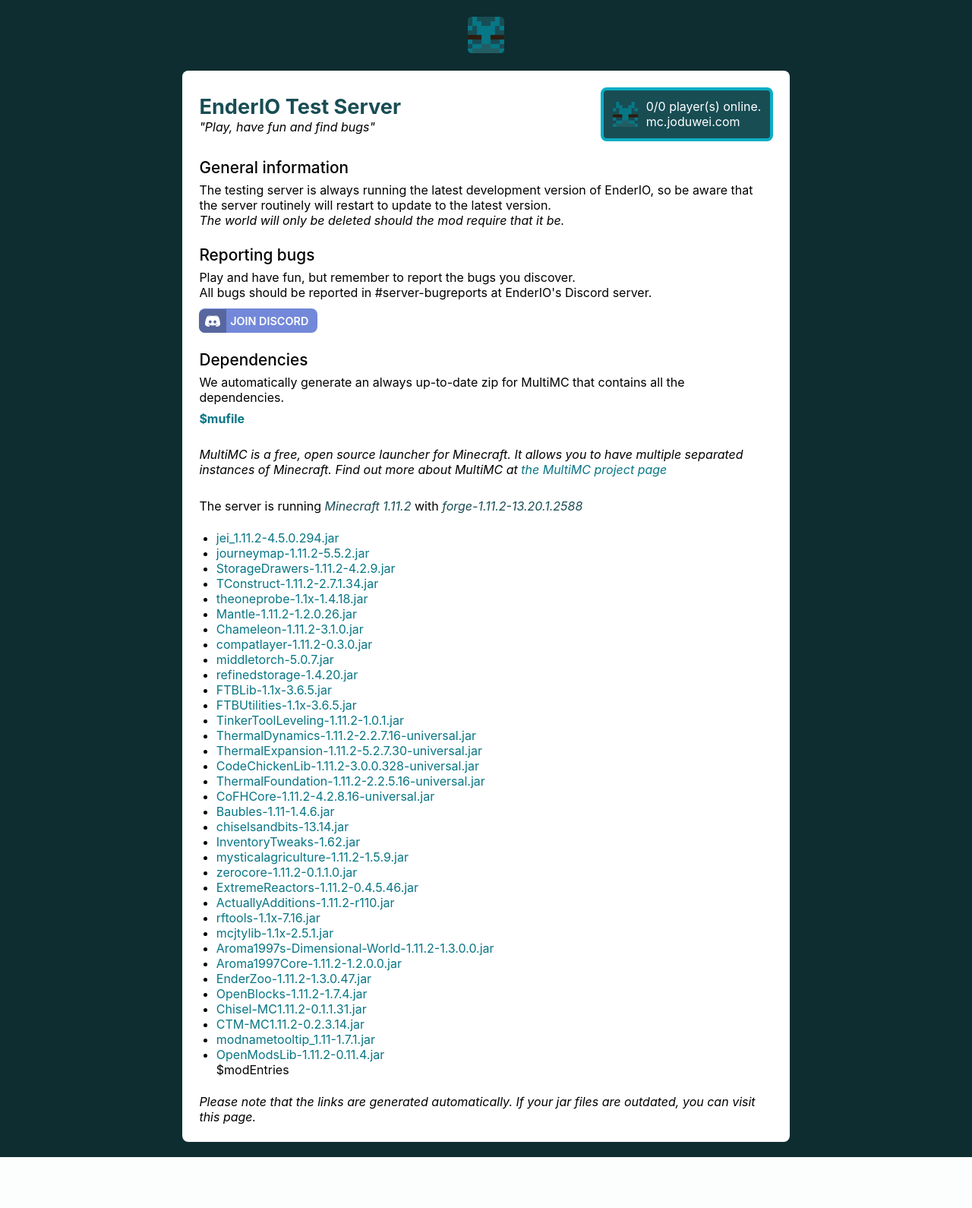
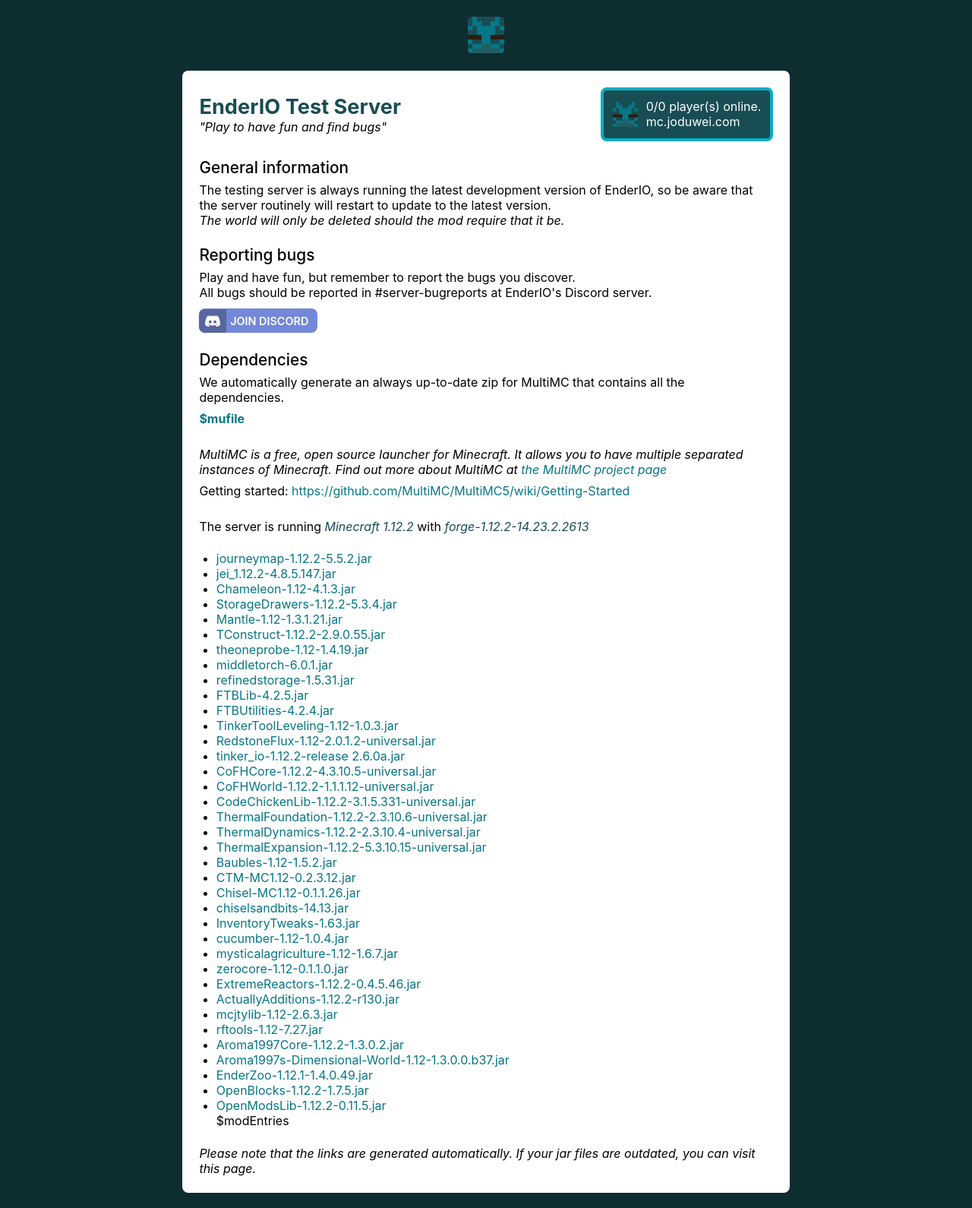
Before and after one commit to Moobien/enderio-testing-server, a PHP site: page / in a window 1280 px wide. Shown: the whole page at 76% size. Before the commit the page ends 1523 px from the top, so only its background shows below. Run offline with PHP 8.4, Linux system fonts and the light colour scheme; data that the repository does not hold is empty; style sheets or scripts are compiled from the project's sources.

Commit message:
new index

```diff
--- a/html/index.php
+++ b/html/index.php
@@ -36,6 +36,12 @@ if($serverSock !== FALSE)
 
 <html>
   <head>
+	  <script src="https://ajax.googleapis.com/ajax/libs/jquery/3.3.1/jquery.min.js"></script>
+	  <script>
+		  $( document ).ready(function() {
+  				// $('#link').text(location.href.replace(/[^/]*$/, '')+$('#mufile').text());
+		  });
+	  </script>
   <title>EnderIO Test Server</title>
     <link rel="stylesheet" href="css/main.css" />
   </head>
@@ -48,7 +54,7 @@ if($serverSock !== FALSE)
         <div id="header">
           <div>
             <h1>EnderIO Test Server</h1>
-            <span id="tagline">"Play, have fun and find bugs"</span>
+            <span id="tagline">"Play to have fun and find bugs"</span>
           </div>
 
           <div id="server-status">
@@ -94,47 +100,49 @@ if($serverSock !== FALSE)
           <p>
             We automatically generate an always up-to-date zip for MultiMC that contains all the dependencies.
           </p>
-          <p><strong><a href="$mufile">$mufile</a></strong></p><br />
-          <p><i>MultiMC is a free, open source launcher for Minecraft. It allows you to have multiple separated instances of Minecraft. Find out more about MultiMC at <a href="https://multimc.org">the MultiMC project page</a></i></p><br />
-          <p>The server is running <span class="highlight">Minecraft 1.11.2</span> with <span class="highlight">forge-1.11.2-13.20.1.2588</span></p>
+          <p><strong><a id="mufile" href="$mufile">$mufile</a></strong></p>
+		  <br />
+          <p><i>MultiMC is a free, open source launcher for Minecraft. It allows you to have multiple separated instances of Minecraft. Find out more about MultiMC at <a href="https://multimc.org/#Download">the MultiMC project page</a></i><br /></p>
+		  <p>Getting started: <a href="https://github.com/MultiMC/MultiMC5/wiki/Getting-Started">https://github.com/MultiMC/MultiMC5/wiki/Getting-Started</a></p><br />
+          <p>The server is running <span class="highlight">Minecraft 1.12.2</span> with <span class="highlight">forge-1.12.2-14.23.2.2613</span></p>
           <ul>
-	<li><a href="https://minecraft.curseforge.com/projects/jei/files/2453428/download">jei_1.11.2-4.5.0.294.jar</a></li>
-	<li><a href="https://minecraft.curseforge.com/projects/journeymap/files/2498301/download">journeymap-1.11.2-5.5.2.jar</a></li>
-	<li><a href="https://minecraft.curseforge.com/projects/storage-drawers/files/2432437/download">StorageDrawers-1.11.2-4.2.9.jar</a></li>
-        <li><a href="https://minecraft.curseforge.com/projects/tinkers-construct/files/2451489/download">TConstruct-1.11.2-2.7.1.34.jar</a></li>
-        <li><a href="https://minecraft.curseforge.com/projects/the-one-probe/files/2469332/download">theoneprobe-1.1x-1.4.18.jar</a></li>
-	<li><a href="https://minecraft.curseforge.com/projects/mantle/files/2413993/download">Mantle-1.11.2-1.2.0.26.jar</a></li>
-        <li><a href="https://minecraft.curseforge.com/projects/chameleon/files/2419176/download">Chameleon-1.11.2-3.1.0.jar</a></li>
-        <li><a href="https://minecraft.curseforge.com/projects/compatlayer/files/2511880/download">compatlayer-1.11.2-0.3.0.jar</a></li>
-        <li><a href="https://minecraft.curseforge.com/projects/the-middle-torch/files/2514321/download">middletorch-5.0.7.jar</a></li>
-	<li><a href="https://minecraft.curseforge.com/projects/refined-storage/files/2450975/download">refinedstorage-1.4.20.jar</a></li>
-	<li><a href="https://minecraft.curseforge.com/projects/ftblib/files/2422883/download">FTBLib-1.1x-3.6.5.jar</a></li>
-	<li><a href="https://minecraft.curseforge.com/projects/ftb-utilities/files/2422884/download">FTBUtilities-1.1x-3.6.5.jar</a></li>
-	<li><a href="https://minecraft.curseforge.com/projects/tinkers-tool-leveling/files/2424685/download">TinkerToolLeveling-1.11.2-1.0.1.jar</a></li>
-
-
-	<li><a href="https://minecraft.curseforge.com/projects/thermal-dynamics/files/2489725/download">ThermalDynamics-1.11.2-2.2.7.16-universal.jar</a></li>
-	<li><a href="https://minecraft.curseforge.com/projects/thermalexpansion/files/2489699/download">ThermalExpansion-1.11.2-5.2.7.30-universal.jar</a></li>
-	<li><a href="https://minecraft.curseforge.com/projects/codechicken-lib-1-8/files/2509809/download">CodeChickenLib-1.11.2-3.0.0.328-universal.jar</a></li>
-	<li><a href="https://minecraft.curseforge.com/projects/thermal-foundation/files/2453220/download">ThermalFoundation-1.11.2-2.2.5.16-universal.jar</a></li>
-	<li><a href="https://minecraft.curseforge.com/projects/cofhcore/files/2469613/download">CoFHCore-1.11.2-4.2.8.16-universal.jar</a></li>
-	<li><a href="https://minecraft.curseforge.com/projects/baubles/files/2458753/download">Baubles-1.11-1.4.6.jar</a></li>
-	<li><a href="https://minecraft.curseforge.com/projects/chisels-bits/files/2483469/download">chiselsandbits-13.14.jar</a></li>
-	<li><a href="https://minecraft.curseforge.com/projects/inventory-tweaks/files/2431301/download">InventoryTweaks-1.62.jar</a></li>
-	<li><a href="https://minecraft.curseforge.com/projects/mystical-agriculture/files/2487658/download">mysticalagriculture-1.11.2-1.5.9.jar</a></li>
-	<li><a href="https://minecraft.curseforge.com/projects/zerocore/files/2482155/download">zerocore-1.11.2-0.1.1.0.jar</a></li>
-	<li><a href="https://minecraft.curseforge.com/projects/extreme-reactors/files/2525277/download">ExtremeReactors-1.11.2-0.4.5.46.jar</a></li>
-	<li><a href="https://minecraft.curseforge.com/projects/actually-additions/files/2435257/download">ActuallyAdditions-1.11.2-r110.jar</a></li>
-	<li><a href="https://minecraft.curseforge.com/projects/rftools/files/2511881/download">rftools-1.1x-7.16.jar</a></li>
-	<li><a href="https://minecraft.curseforge.com/projects/mcjtylib/files/2511876/download">mcjtylib-1.1x-2.5.1.jar</a></li>
-	<li><a href="https://minecraft.curseforge.com/projects/aroma1997s-dimensional-world/files/2412522/download">Aroma1997s-Dimensional-World-1.11.2-1.3.0.0.jar</a></li>
-	<li><a href="https://minecraft.curseforge.com/projects/aroma1997core/files/2412506/download">Aroma1997Core-1.11.2-1.2.0.0.jar</a></li>
-	<li><a href="https://minecraft.curseforge.com/projects/ender-zoo/files/2427513/download">EnderZoo-1.11.2-1.3.0.47.jar</a></li>
-	<li><a href="https://minecraft.curseforge.com/projects/openblocks/files/2514378/download">OpenBlocks-1.11.2-1.7.4.jar</a></li>
-	<li><a href="https://minecraft.curseforge.com/projects/chisel/files/2511501/download">Chisel-MC1.11.2-0.1.1.31.jar</a></li>
-	<li><a href="https://minecraft.curseforge.com/projects/ctm/files/2485008/download">CTM-MC1.11.2-0.2.3.14.jar</a></li>
-	<li><a href="https://minecraft.curseforge.com/projects/mod-name-tooltip/files/2408205/download">modnametooltip_1.11-1.7.1.jar</a></li>
-	<li><a href="https://minecraft.curseforge.com/projects/openmodslib/files/2514374/download">OpenModsLib-1.11.2-0.11.4.jar</a></li>
+	<li><a href="https://minecraft.curseforge.com/projects/actually-additions/files/2526272/download">journeymap-1.12.2-5.5.2.jar</a></li>
+	<li><a href="https://minecraft.curseforge.com/projects/jei/files/2522813/download">jei_1.12.2-4.8.5.147.jar</a></li>
+	<li><a href="https://minecraft.curseforge.com/projects/chameleon/files/2450900/download">Chameleon-1.12-4.1.3.jar</a></li>
+	<li><a href="https://minecraft.curseforge.com/projects/storage-drawers/files/2522494/download">StorageDrawers-1.12.2-5.3.4.jar</a></li>
+	<li><a href="https://minecraft.curseforge.com/projects/mantle/files/2474052/download">Mantle-1.12-1.3.1.21.jar</a></li>
+	<li><a href="https://minecraft.curseforge.com/projects/tinkers-construct/files/2518400/download">TConstruct-1.12.2-2.9.0.55.jar</a></li>
+	<li><a href="https://minecraft.curseforge.com/projects/the-one-probe/files/2496985/download">theoneprobe-1.12-1.4.19.jar</a></li>
+	<li><a href="https://minecraft.curseforge.com/projects/the-middle-torch/files/2514323/download">middletorch-6.0.1.jar</a></li>
+	<li><a href="https://minecraft.curseforge.com/projects/refined-storage/files/2515440/download">refinedstorage-1.5.31.jar</a></li>
+	<li><a href="https://minecraft.curseforge.com/projects/ftblib/files/2505841/download">FTBLib-4.2.5.jar</a></li>
+	<li><a href="https://minecraft.curseforge.com/projects/ftb-utilities/files/2505842/download">FTBUtilities-4.2.4.jar</a></li>
+	<li><a href="https://minecraft.curseforge.com/projects/tinkers-tool-leveling/files/2507887/download">TinkerToolLeveling-1.12-1.0.3.jar</a></li>
+	<li><a href="https://minecraft.curseforge.com/projects/redstone-flux/files/2448933/download">RedstoneFlux-1.12-2.0.1.2-universal.jar</a></li>
+	<li><a href="https://minecraft.curseforge.com/projects/tinker-i-o/files/2523937/download">tinker_io-1.12.2-release 2.6.0a.jar</a></li>
+	<li><a href="https://minecraft.curseforge.com/projects/cofhcore/files/2519297/download">CoFHCore-1.12.2-4.3.10.5-universal.jar</a></li>
+	<li><a href="https://minecraft.curseforge.com/projects/cofh-world/files/2513671/download">CoFHWorld-1.12.2-1.1.1.12-universal.jar</a></li>
+	<li><a href="https://minecraft.curseforge.com/projects/codechicken-lib-1-8/files/2509819/download">CodeChickenLib-1.12.2-3.1.5.331-universal.jar</a></li>
+	<li><a href="https://minecraft.curseforge.com/projects/thermal-foundation/files/2518222/download">ThermalFoundation-1.12.2-2.3.10.6-universal.jar</a></li>
+	<li><a href="https://minecraft.curseforge.com/projects/thermal-dynamics/files/2518224/download">ThermalDynamics-1.12.2-2.3.10.4-universal.jar</a></li>
+	<li><a href="https://minecraft.curseforge.com/projects/thermalexpansion/files/2520117/download">ThermalExpansion-1.12.2-5.3.10.15-universal.jar</a></li>
+	<li><a href="https://minecraft.curseforge.com/projects/baubles/files/2518667/download">Baubles-1.12-1.5.2.jar</a></li>
+	<li><a href="https://minecraft.curseforge.com/projects/ctm/files/2519601/download">CTM-MC1.12-0.2.3.12.jar</a></li>
+	<li><a href="https://minecraft.curseforge.com/projects/chisel/files/2516679/download">Chisel-MC1.12-0.1.1.26.jar</a></li>
+	<li><a href="https://minecraft.curseforge.com/projects/chisels-bits/files/2527411/download">chiselsandbits-14.13.jar</a></li>
+	<li><a href="https://minecraft.curseforge.com/projects/inventory-tweaks/files/2482481/download">InventoryTweaks-1.63.jar</a></li>
+	<li><a href="https://minecraft.curseforge.com/projects/cucumber/files/2520478/download">cucumber-1.12-1.0.4.jar</a></li>
+	<li><a href="https://minecraft.curseforge.com/projects/mystical-agriculture/files/2511036/download">mysticalagriculture-1.12-1.6.7.jar</a></li>
+	<li><a href="https://minecraft.curseforge.com/projects/zerocore/files/2482156/download">zerocore-1.12-0.1.1.0.jar</a></li>
+	<li><a href="https://minecraft.curseforge.com/projects/extreme-reactors/files/2525278/download">ExtremeReactors-1.12.2-0.4.5.46.jar</a></li>
+	<li><a href="https://minecraft.curseforge.com/projects/actually-additions/files/2526272/download">ActuallyAdditions-1.12.2-r130.jar</a></li>
+	<li><a href="https://minecraft.curseforge.com/projects/mcjtylib/files/2523982/download">mcjtylib-1.12-2.6.3.jar</a></li>
+	<li><a href="https://minecraft.curseforge.com/projects/rftools/files/2525541/download">rftools-1.12-7.27.jar</a></li>
+	<li><a href="https://minecraft.curseforge.com/projects/aroma1997core/files/2490298/download">Aroma1997Core-1.12.2-1.3.0.2.jar</a></li>
+	<li><a href="https://minecraft.curseforge.com/projects/aroma1997s-dimensional-world/files/2440965/download">Aroma1997s-Dimensional-World-1.12-1.3.0.0.b37.jar</a></li>
+	<li><a href="https://minecraft.curseforge.com/projects/ender-zoo/files/2484148/download">EnderZoo-1.12.1-1.4.0.49.jar</a></li>
+	<li><a href="https://minecraft.curseforge.com/projects/openblocks/files/2525232/download">OpenBlocks-1.12.2-1.7.5.jar</a></li>
+	<li><a href="https://minecraft.curseforge.com/projects/openmodslib/files/2525230/download">OpenModsLib-1.12.2-0.11.5.jar</a></li>
 
 
 
```
